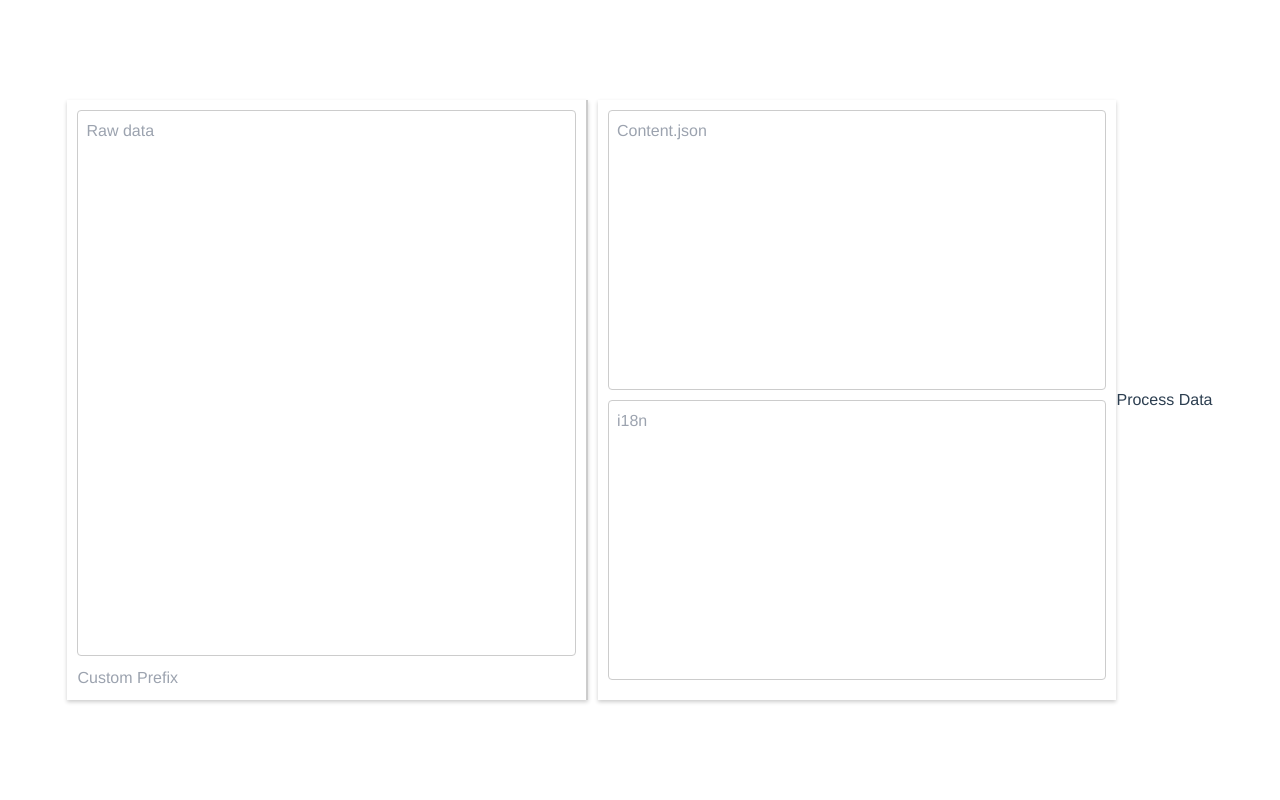
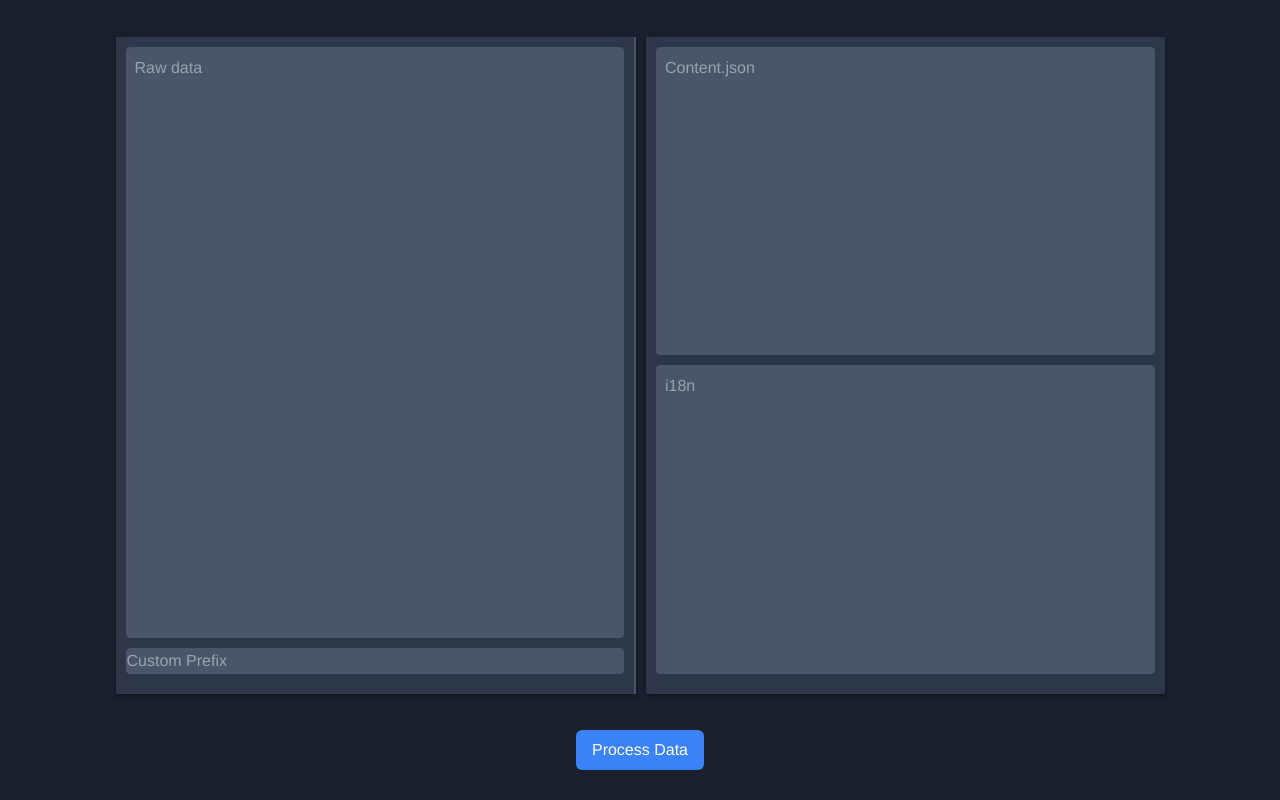
Before and after one commit to Nom0ri/sdv-i18nifier-app, a Vue app: page /dialogues in a window 1280 px wide. Built offline with nearby package versions, Linux system fonts and the light colour scheme.

Commit message:
style: darker tones and button placement

```diff
--- a/src/style.scss
+++ b/src/style.scss
@@ -8,10 +8,19 @@
     -webkit-font-smoothing: antialiased;
     -moz-osx-font-smoothing: grayscale;
     text-align: center;
-    color: #2c3e50;
+    color: #fff;
+    background-color: #1a202c;
 }
 
 .input-page {
+    display: flex;
+    flex-direction: column;
+    justify-content: center;
+    align-items: center;
+    height: 100vh;
+}
+
+.input-containers-wrapper {
     display: flex;
     justify-content: center;
     align-items: center;
@@ -20,15 +29,16 @@
 
 .input-container {
     flex: 1;
-    height: 75%;
+    height: 90%;
     padding: 10px;
-    box-shadow: 0 2px 4px rgba(0, 0, 0, 0.2);
+    box-shadow: 0 2px 4px rgba(0, 0, 0, 0.4);
     display: flex;
     flex-direction: column;
+    background-color: #2d3748;
 }
 
 .left {
-    border-right: 2px solid #ccc;
+    border-right: 2px solid #4a5568;
     width: 800px;
     margin-right: 10px;
 }
@@ -42,14 +52,30 @@
     flex: 1;
     width: 100%;
     padding: 8px;
-    border: 1px solid #ccc;
+    border: 1px solid #4a5568;
     border-radius: 4px;
     font-size: 16px;
     margin-bottom: 10px;
     resize: none;
-    /* Prevent textareas from being resized by users */
     text-align: left;
-    /* Text starts from top left */
     overflow: auto;
-    /* Add vertical scrollbar if the text overflows the input */
+    background-color: #4a5568;
 }
+
+.prefix-field {
+    border: 1px solid #4a5568;
+    border-radius: 4px;
+    font-size: 16px;
+    margin-bottom: 10px;
+    resize: none;
+    text-align: left;
+    overflow: auto;
+    background-color: #4a5568;
+}
+.button-container {
+    margin-bottom: 30px;
+}
+
+.process-button {
+    @apply px-4 py-2 rounded-md bg-blue-500 text-white hover:bg-blue-600;
+  }
--- a/src/views/DialoguePage.vue
+++ b/src/views/DialoguePage.vue
@@ -1,9 +1,10 @@
 <template>
   <div class="input-page">
+    <div class="input-containers-wrapper">
       <div class="input-container left">
         <!-- Left input field -->
         <textarea class="input-field" placeholder="Raw data" id="raw-data" v-model="inputText"></textarea>
-      <input type="text" placeholder="Custom Prefix" v-model="customPrefix" />
+        <input class="prefix-field" type="text" placeholder="Custom Prefix" v-model="customPrefix" />
       </div>
       <div class="input-container right">
         <!-- Right input fields -->
@@ -11,7 +12,10 @@
           v-model="contentText"></textarea>
         <textarea class="input-field" placeholder="i18n" id="i18n-field" readonly v-model="i18nText"></textarea>
       </div>
-    <button @click="processData">Process Data</button>
+    </div>
+    <div class="button-container">
+      <button class="process-button" @click="processData">Process Data</button>
+    </div>
   </div>
 </template>
 
```
Lines whose indentation alone changed are shown as unchanged.
